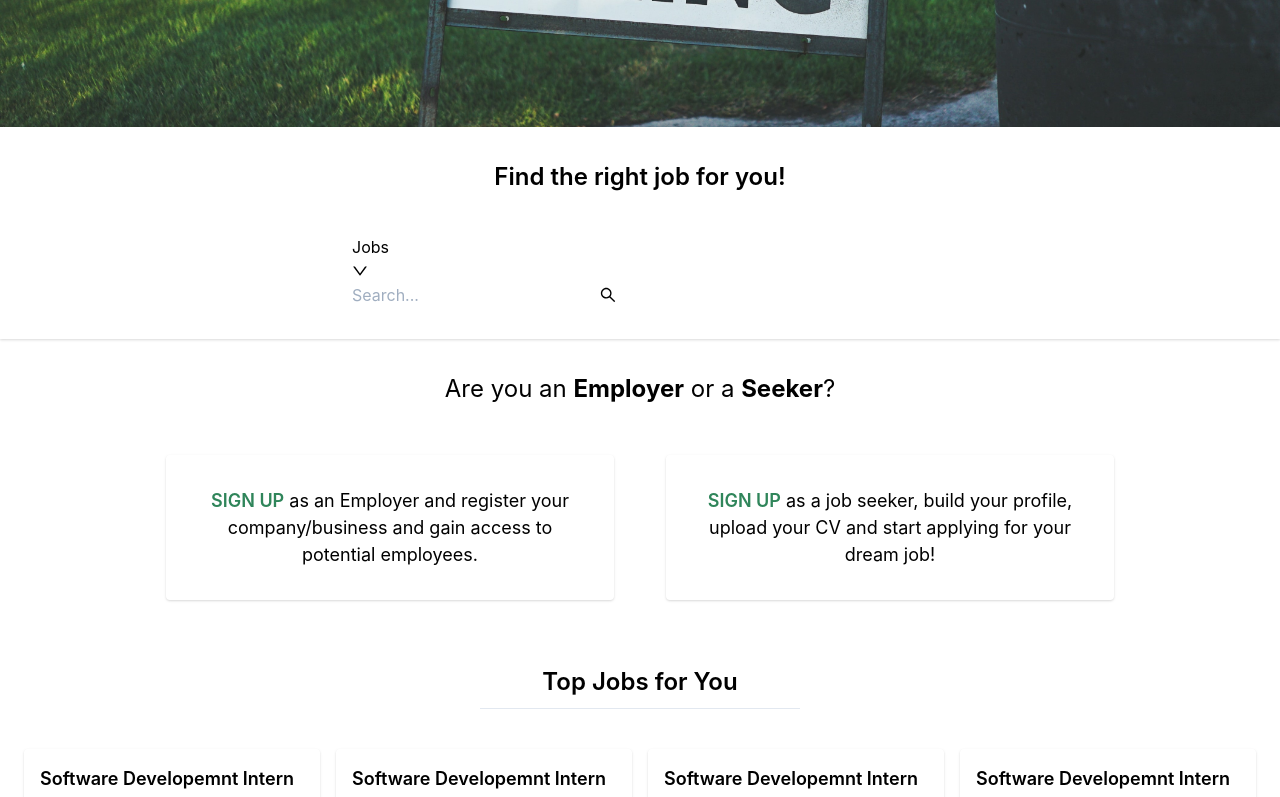
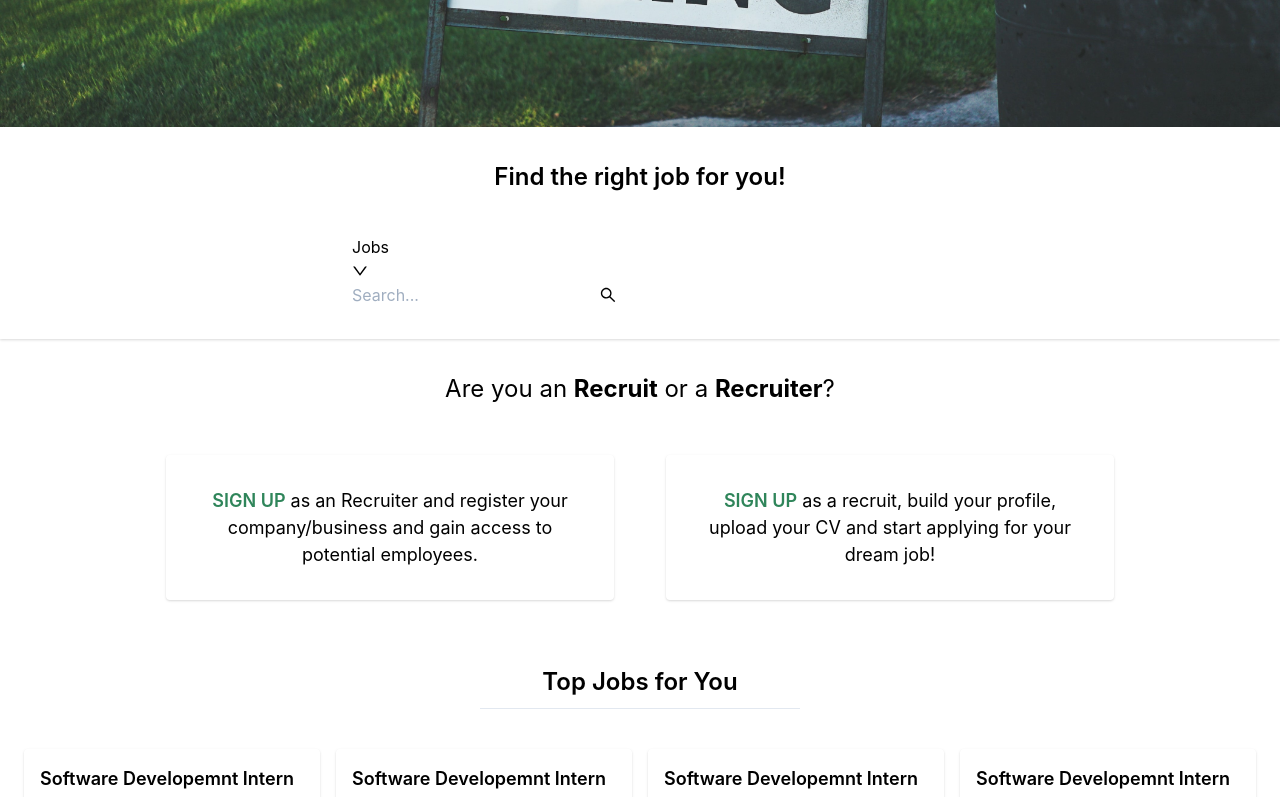
Before and after one commit to pedoch/hire-me-o-frontend, a Next.js app: page / in a window 1280 px wide. Shown: the part 437-1234 px from the top of the page. Built offline with nearby package versions, Linux system fonts and the light colour scheme; no server answers.

Commit message:
Minor changes to text on home page

```diff
--- a/pages/index.js
+++ b/pages/index.js
@@ -41,7 +41,7 @@ function Home({ tags, states }) {
       </div>
       <div className="w-full py-8 px-4 flex flex-col items-center">
         <p className="text-2xl mb-8">
-          Are you an <b>Employer</b> or a <b>Seeker</b>?
+          Are you an <b>Recruit</b> or a <b>Recruiter</b>?
         </p>
         <div
           className="w-full justify-around flex text-lg flex-wrap"
@@ -51,15 +51,14 @@ function Home({ tags, states }) {
             <a href="/signup?selected=company" className="text-green-700 font-semibold">
               SIGN UP
             </a>{' '}
-            as an Employer and register your company/business and gain access to potential
+            as an Recruiter and register your company/business and gain access to potential
             employees.
           </p>
           <p className="shadow rounded max-w-md p-8 text-center mt-4">
             <a href="/signup?selected=seeker" className="text-green-700 font-semibold">
               SIGN UP
             </a>{' '}
-            as a job seeker, build your profile, upload your CV and start applying for your dream
-            job!
+            as a recruit, build your profile, upload your CV and start applying for your dream job!
           </p>
         </div>
       </div>
@@ -99,7 +98,7 @@ function Home({ tags, states }) {
         {tags ? (
           <ul className="ul-list-spread" style={{ maxWidth: '1500px' }}>
             {tags.map((tag, index) => (
-              <Link href={`/search?tag=${tag.name}`} key={index}>
+              <Link href={`/search?tag=${tag._id}`} key={index}>
                 <a className="hover:text-green-700 hover:underline">
                   <li className="text-lg mb-2">{tag.name}</li>
                 </a>
```
